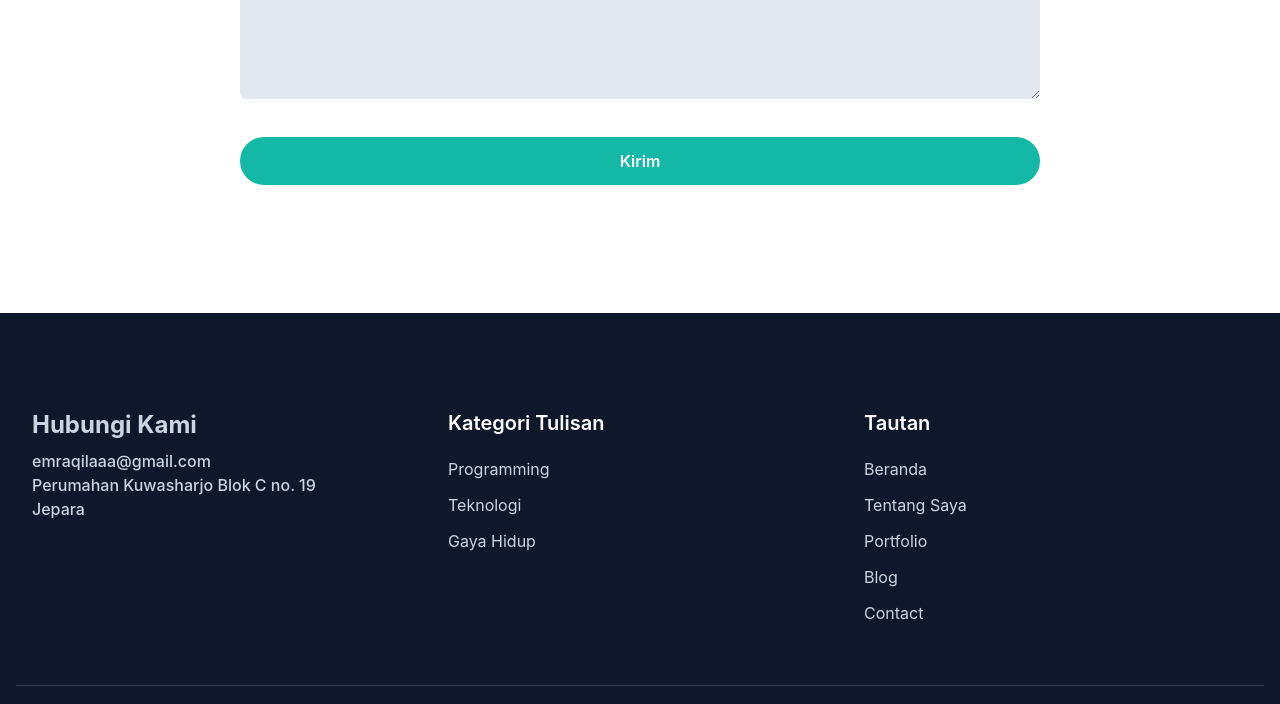
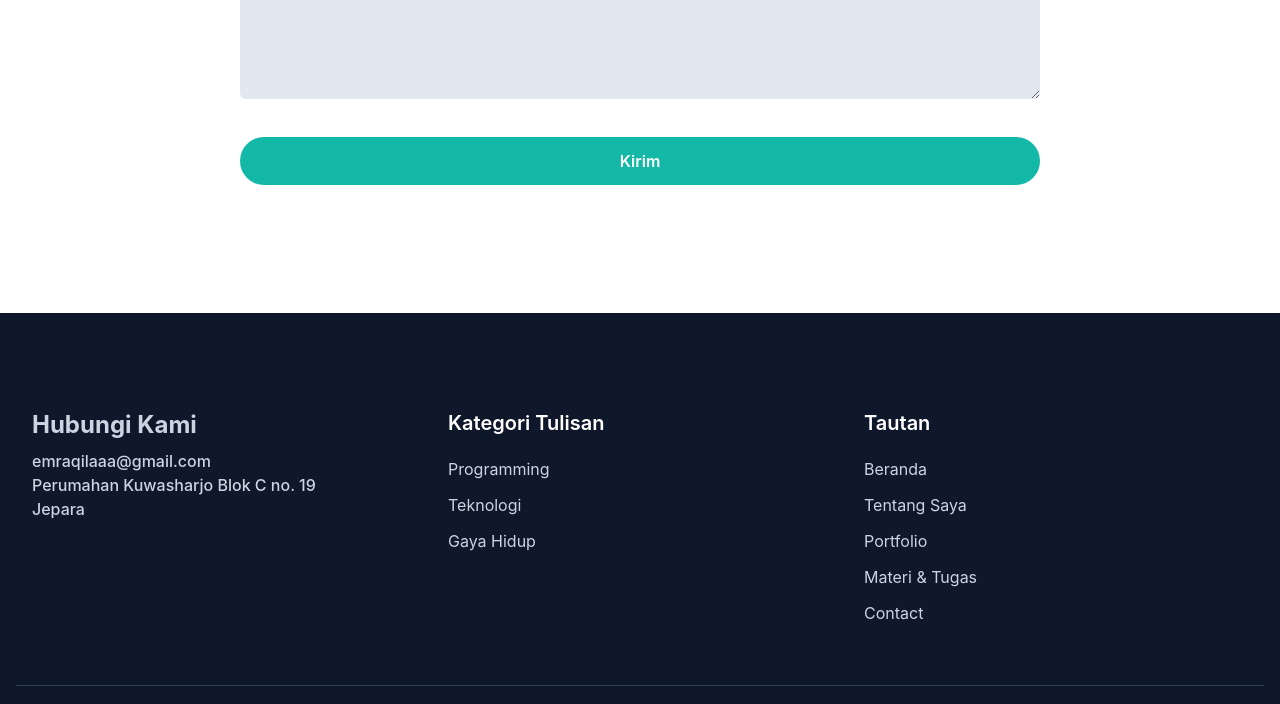
Before and after one commit to emraqilaa/UAS-STI-emir, a website: page index.html in a window 1280 px wide. Shown: the part 6516-7220 px from the top of the page. Drawn offline with Linux system fonts and the light colour scheme.

Commit message:
Upload file UAS

```diff
--- a/index.html
+++ b/index.html
@@ -900,7 +900,7 @@
                 <a
                   href="#blog"
                   class="mb-3 inline-block text-base hover:text-primary"
-                  >Blog</a
+                  >Materi & Tugas</a
                 >
               </li>
               <li>
```
